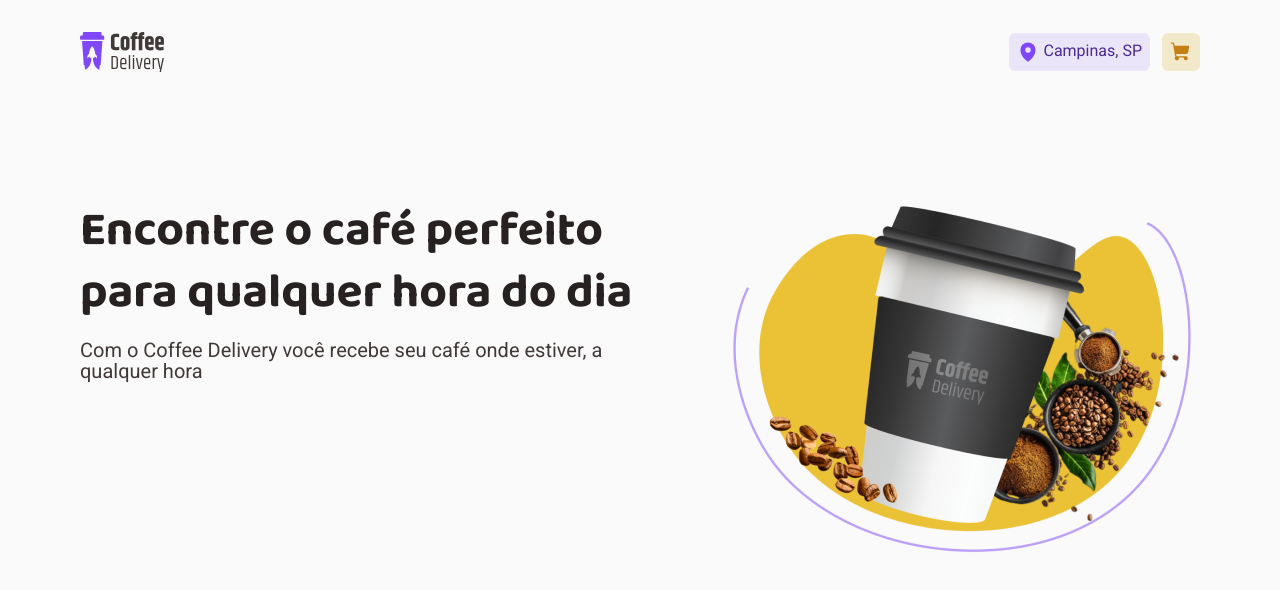
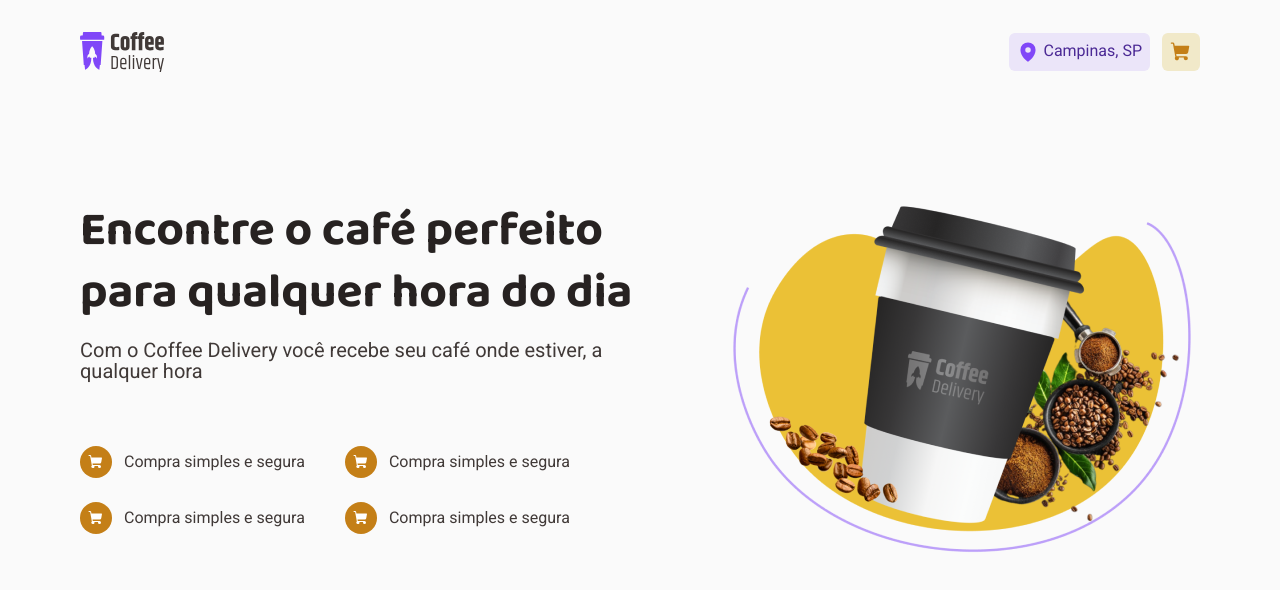
Before and after one commit to pedromeira220/coffee-delivery, a React (Vite) app: page / in a window 1280 px wide. Shown: the top 590 px of the page. Built offline with nearby package versions, Linux system fonts and the light colour scheme.

Commit message:
feat: adding more components in the hero

```diff
--- /dev/null
+++ b/src/components/Hero/components/HeroItem/index.tsx
@@ -0,0 +1,13 @@
+import { ShoppingCart } from 'phosphor-react'
+import { HeroItemContainer } from './style'
+
+export function HeroItem() {
+  return (
+    <HeroItemContainer>
+      <span>
+        <ShoppingCart weight="fill" size={16} />
+      </span>
+      <p>Compra simples e segura</p>
+    </HeroItemContainer>
+  )
+}
--- /dev/null
+++ b/src/components/Hero/components/HeroItem/style.ts
@@ -0,0 +1,16 @@
+import styled from 'styled-components'
+
+export const HeroItemContainer = styled.div`
+  display: flex;
+  align-items: center;
+  gap: 0.75rem;
+
+  span {
+    color: ${props => props.theme.white};
+    background-color: ${props => props.theme['yellow-dark']};
+    padding: 0.5rem;
+    border-radius: 50%;
+    display: inline-flex;
+    width: auto;
+  }
+`
--- a/src/components/Hero/index.tsx
+++ b/src/components/Hero/index.tsx
@@ -1,8 +1,17 @@
-import { HeroContainer, Subtitle, Title, TitleWrapper } from './style'
+import { HeroItem } from './components/HeroItem'
+import {
+  CoffeeImg,
+  HeroContainer,
+  HeroItemsWrapper,
+  Subtitle,
+  Title,
+  TitleWrapper,
+} from './style'
 
 export function Hero() {
   return (
     <HeroContainer>
+      <div>
         <TitleWrapper>
           <Title>Encontre o café perfeito para qualquer hora do dia</Title>
           <Subtitle>
@@ -10,9 +19,16 @@ export function Hero() {
             hora
           </Subtitle>
         </TitleWrapper>
+        <HeroItemsWrapper>
+          <HeroItem />
+          <HeroItem />
+          <HeroItem />
+          <HeroItem />
+        </HeroItemsWrapper>
+      </div>
 
       <div>
-        <img src="./coffee-hero.png" alt="" />
+        <CoffeeImg src="./coffee-hero.png" />
       </div>
     </HeroContainer>
   )
--- a/src/components/Hero/style.ts
+++ b/src/components/Hero/style.ts
@@ -1,13 +1,24 @@
 import styled from 'styled-components'
 
 export const HeroContainer = styled.div`
-  display: flex;
   width: 100%;
   margin: 6rem 0;
 
   display: flex;
   align-items: flex-start;
   gap: 3.5rem;
+
+  & > div {
+    display: flex;
+    flex-direction: column;
+    align-items: center;
+    height: 100%;
+    gap: 4rem;
+  }
+`
+
+export const CoffeeImg = styled.img`
+  max-height: 22.5rem;
 `
 
 export const TitleWrapper = styled.div`
@@ -28,3 +39,9 @@ export const Subtitle = styled.h4`
   font-weight: 400;
   color: ${props => props.theme['base-subtitle']};
 `
+
+export const HeroItemsWrapper = styled.div`
+  display: flex;
+  flex-wrap: wrap;
+  gap: 1.5rem 2.5rem;
+`
```
Lines whose indentation alone changed are shown as unchanged.
